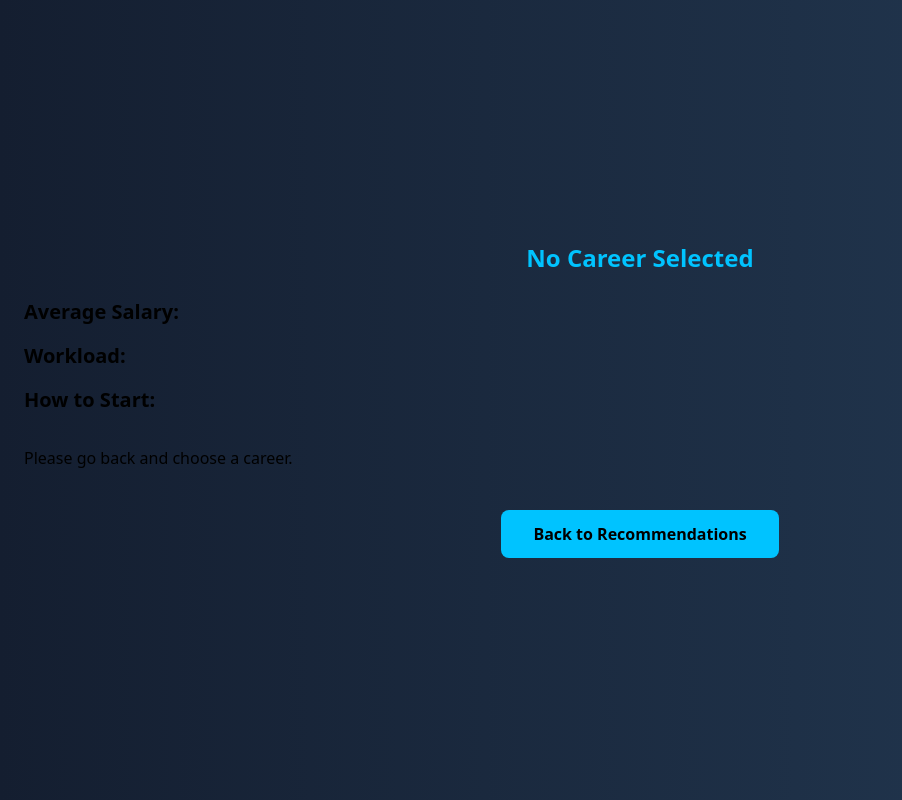
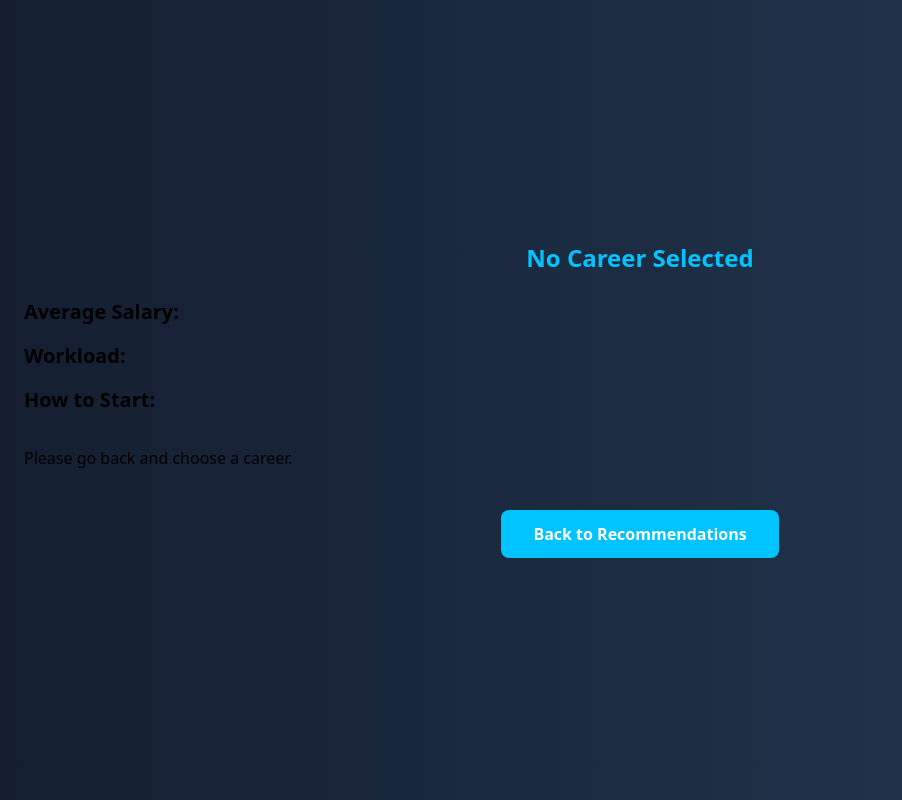
Before and after one commit to Aksdec14/Career_Guidance, a website: page roadmap.html in a window 1280 px wide. Shown: the whole page, without its empty margins (0-902 px from the left). Drawn offline with nearby package versions, Linux system fonts and the light colour scheme.

Commit message:
Update roadmap.html

```diff
--- a/roadmap.html
+++ b/roadmap.html
@@ -153,7 +153,7 @@
     <div id="roadmap-container" class="mt-8 space-y-6"></div>
 
     <div class="flex justify-center">
-      <a href="recommendation.html" class="mt-10 inline-block bg-[#00c3ff] hover:bg-[#01b3e3] text-black font-bold py-3 px-8 rounded-lg transition-all duration-300">
+      <a href="recommendation.html" class="mt-10 inline-block bg-[#00c3ff] hover:bg-[#01b3e3] text-white font-bold py-3 px-8 rounded-lg transition-all duration-300">
         Back to Recommendations
       </a>
     </div>
```
